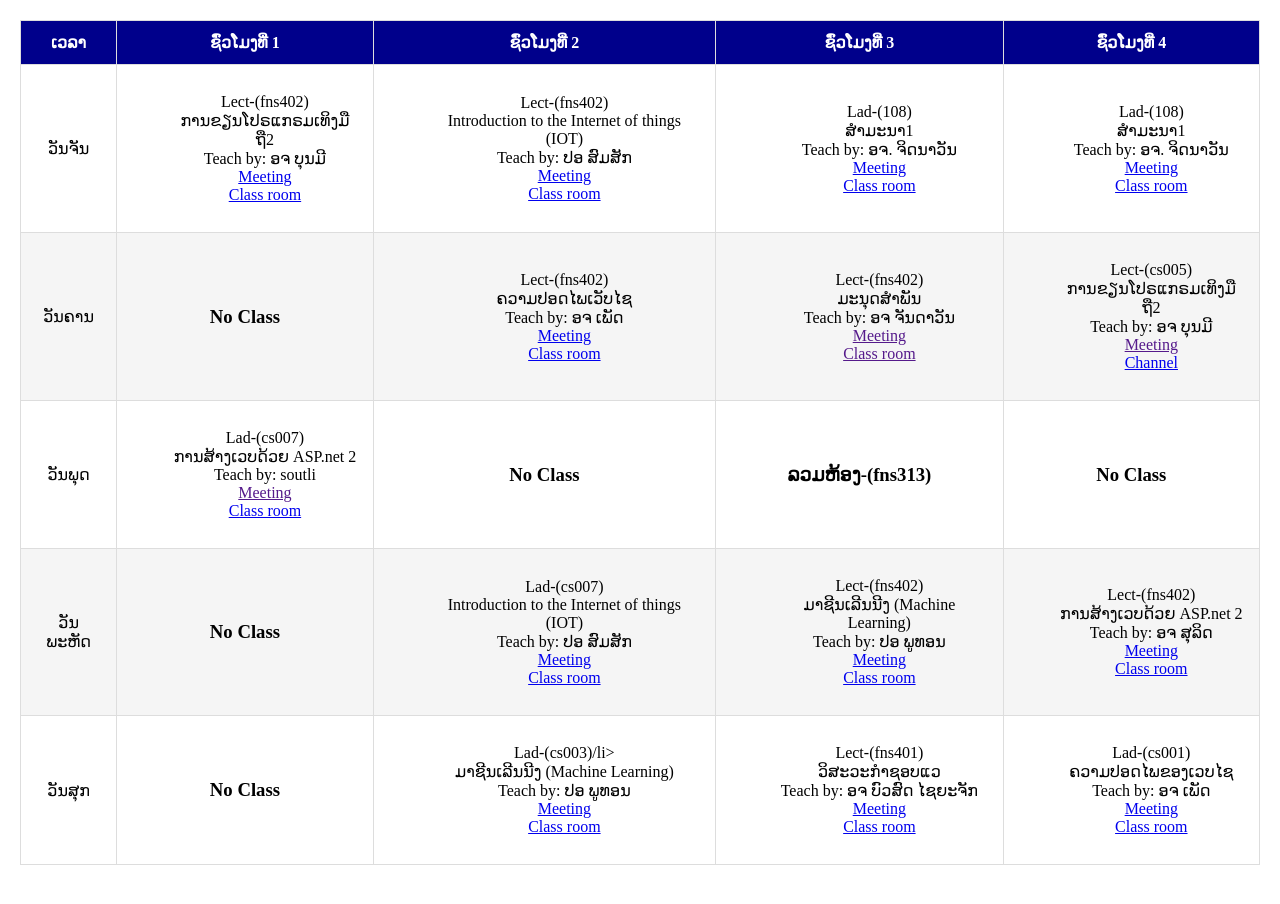
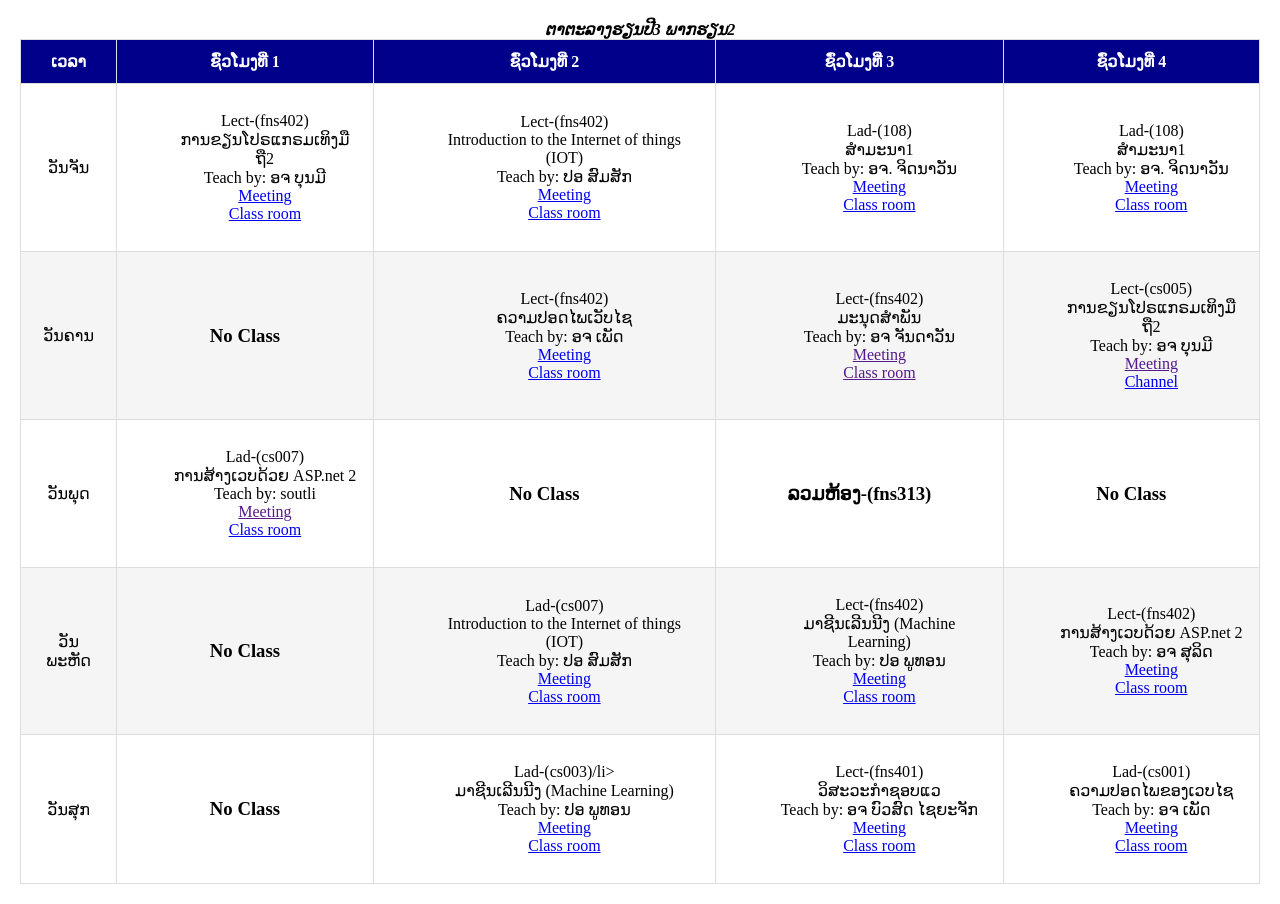
Before and after one commit to Sengkue/all-table-time, a plain HTML site: page 3-2/index.html in a window 1280 px wide. Drawn offline with Linux system fonts and the light colour scheme.

Commit message:
update
add titlle

```diff
--- a/3-2/index.html
+++ b/3-2/index.html
@@ -9,7 +9,9 @@
 
 
 </head>
-
+<div style="text-align: center;">
+	<b><i>ຕາຕະລາງຮຽນປີ3 ພາກຮຽນ2</i></b>
+</div>
    <table class="table">
      <thead>
      	<tr>
```
Also changed, not shown: 3-1/index.html (+3 -1 lines).
